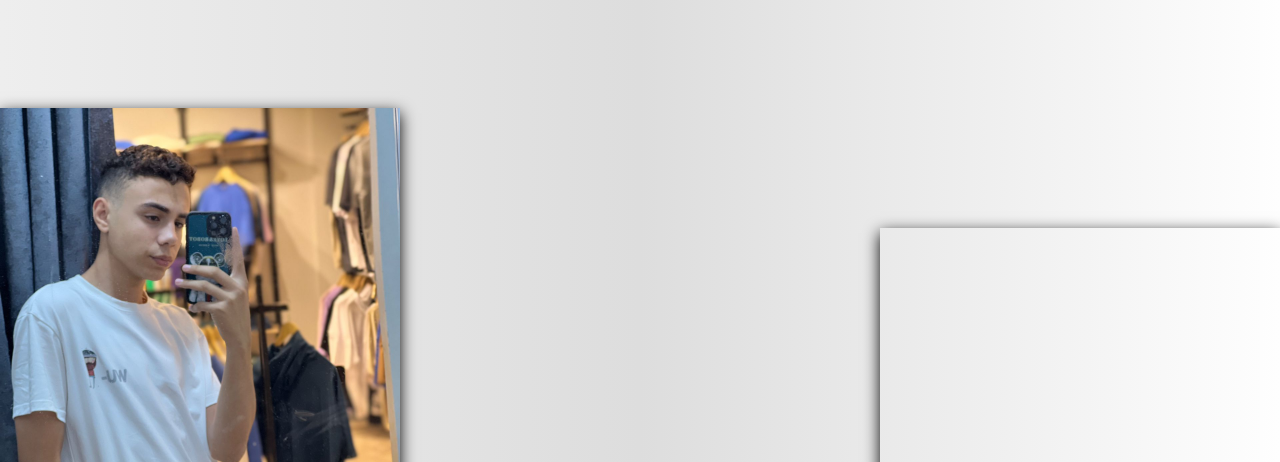
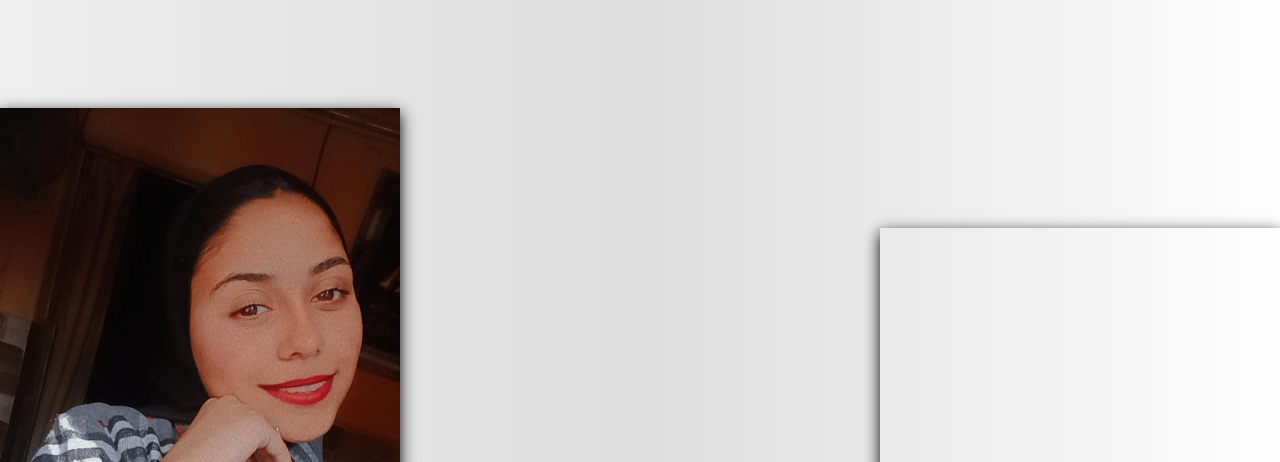
Before and after one commit to Abdall3h/bodap, a plain HTML site: page index.html in a window 1280 px wide. Shown: the part 52-514 px from the top of the page. Drawn offline with Linux system fonts and the light colour scheme.

Commit message:
Update style.css

```diff
--- a/style.css
+++ b/style.css
@@ -26,7 +26,7 @@ body {
   left: 0;
   top: 20%;
   position: absolute;
-  background: url(2022_07_11_16_49_IMG_1384.JPG);
+  background: url(wa-me.JPG);
   background-size: cover;
   width: 400px;
   height: 400px;
```
